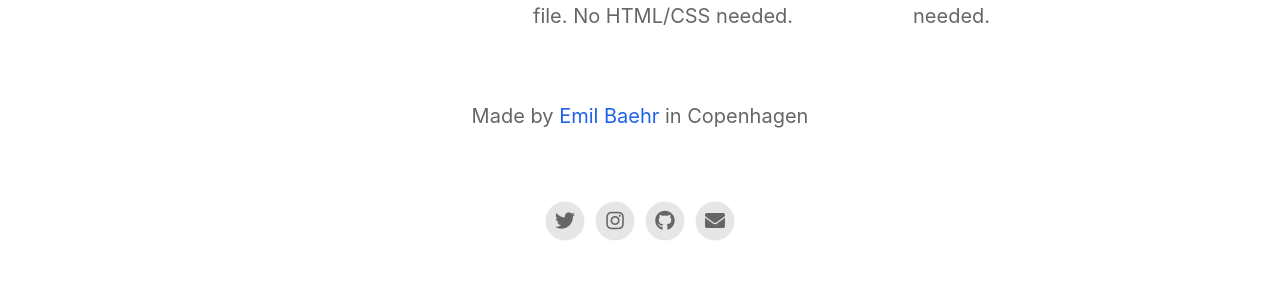
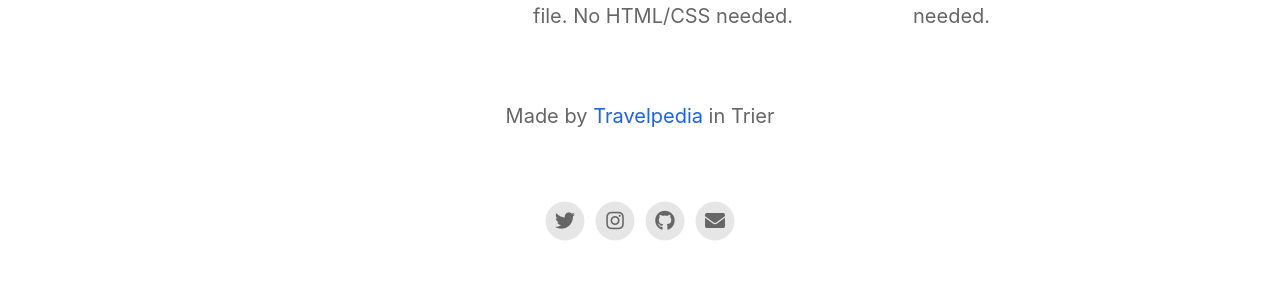
Before and after one commit to JohanStoelzel98/TravelpediaPage, a Jekyll site: the page built from index.html, in a window 1280 px wide. Shown: the part 1623-1921 px from the top of the page. Built offline with Jekyll 4.4.1, drawn with Linux system fonts in a browser that asks for light colours; nearby versions of some CDN libraries.

Commit message:
Update _config.yml

```diff
--- a/_config.yml
+++ b/_config.yml
@@ -20,15 +20,15 @@ enable_smart_app_banner                   : true
 
 
 # Information About Yourself
-your_name                                 : Emil Baehr
-your_link                                 : https://emilbaehr.com
-your_city                                 : Copenhagen
-email_address                             : emil.baehr@gmail.com
+your_name                                 : Travelpedia
+your_link                                 : https://www.travelpedia.online
+your_city                                 : Trier
+email_address                             : service@travelpedia.online
 facebook_username                         :
-instagram_username                        : ebaehr
-twitter_username                          : ebaehr
-github_username                           : emilbaehr
-youtube_username                          :
+instagram_username                        : travelpedia.app
+twitter_username                          : travelpedia.app
+github_username                           : JohanStoelzel98
+youtube_username                          : travelpedia.app
 
 
 
```
